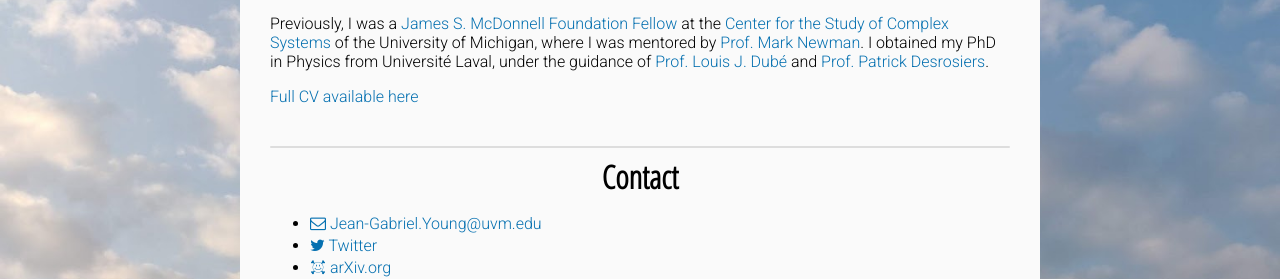
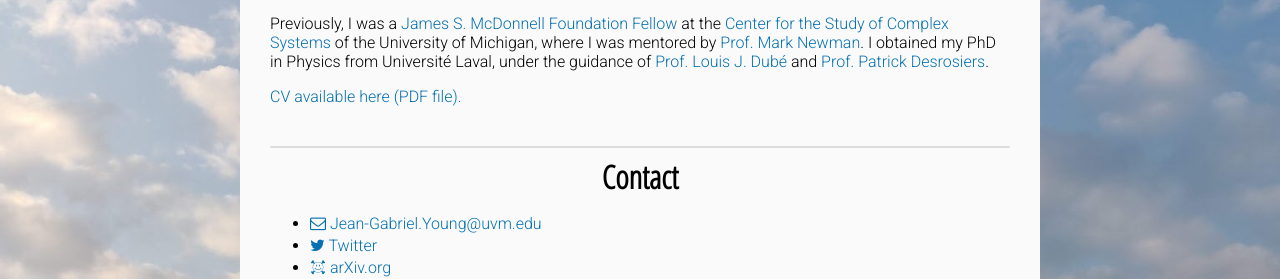
Before and after one commit to jg-you/jg-you.github.io, a Jekyll site: the page built from about.md, in a window 1280 px wide. Shown: the part 617-896 px from the top of the page. Built offline with Jekyll 4.4.1, drawn with Linux system fonts in a browser that asks for light colours; some web fonts are replaced; comment, search, counter and statistics services are not loaded.

Commit message:
Update CV

```diff
--- a/about.md
+++ b/about.md
@@ -9,7 +9,7 @@ I am a Research Assistant Professor at the [Department of Computer Science](http
 Previously, I was a [James S. McDonnell Foundation Fellow](https://www.jsmf.org/apply/fellowship/) at the [Center for the Study of Complex Systems](http://lsa.umich.edu/cscs/) of the University of Michigan, where I was mentored by [Prof. Mark Newman](http://www-personal.umich.edu/~mejn/).
 I obtained my PhD in Physics from  Université Laval, under the guidance of [Prof. Louis J. Dubé](http://www.dynamica.phy.ulaval.ca) and [Prof. Patrick Desrosiers](https://scholar.google.ca/citations?user=YAqE0O0AAAAJ&hl=en).
 
-[Full CV available here](assets/CV.pdf)
+[CV available here (PDF file).](assets/CV.pdf)
 
 <div class="end-of-post"></div>
 
```
Also changed, not shown: 1 other file.
